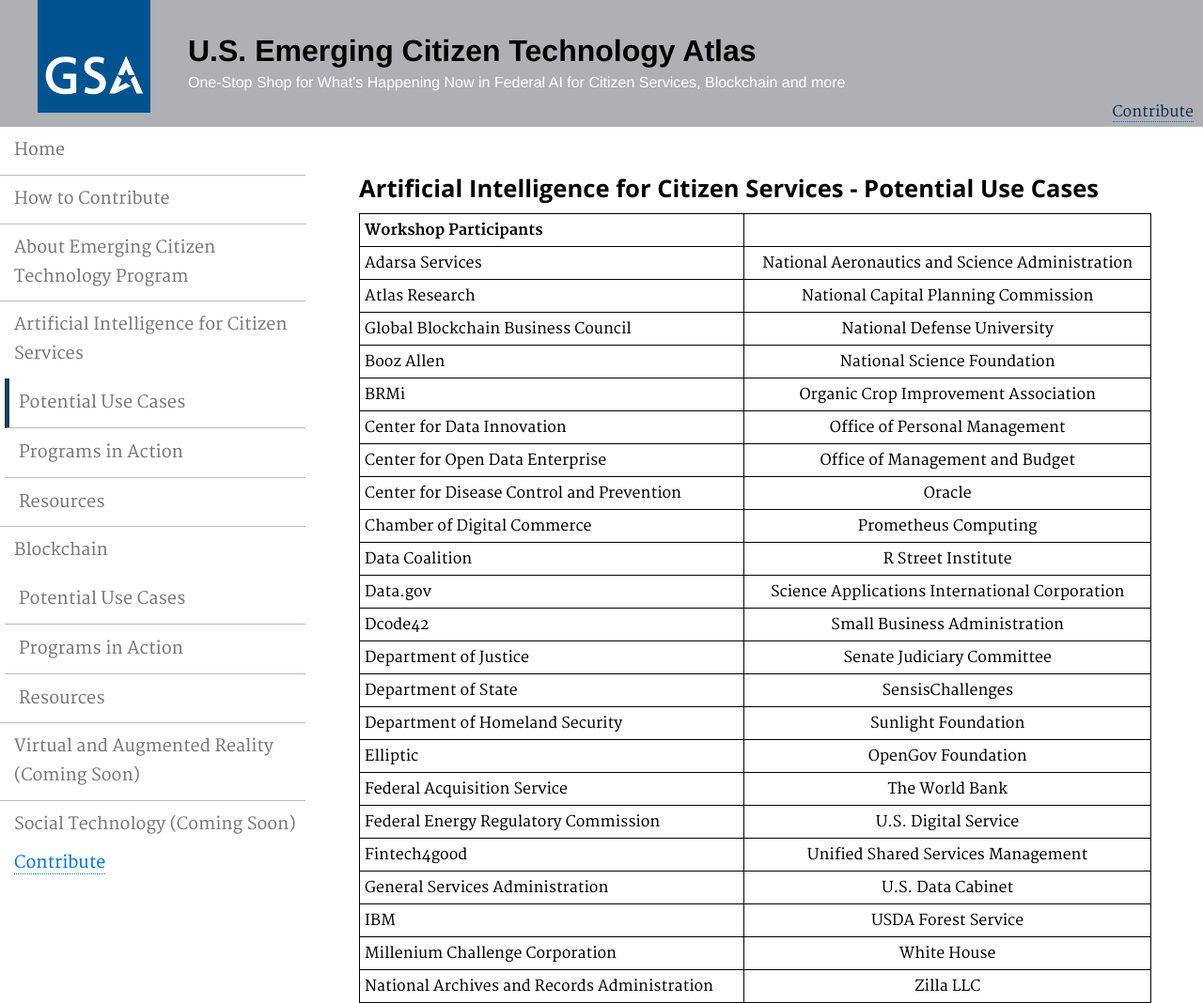
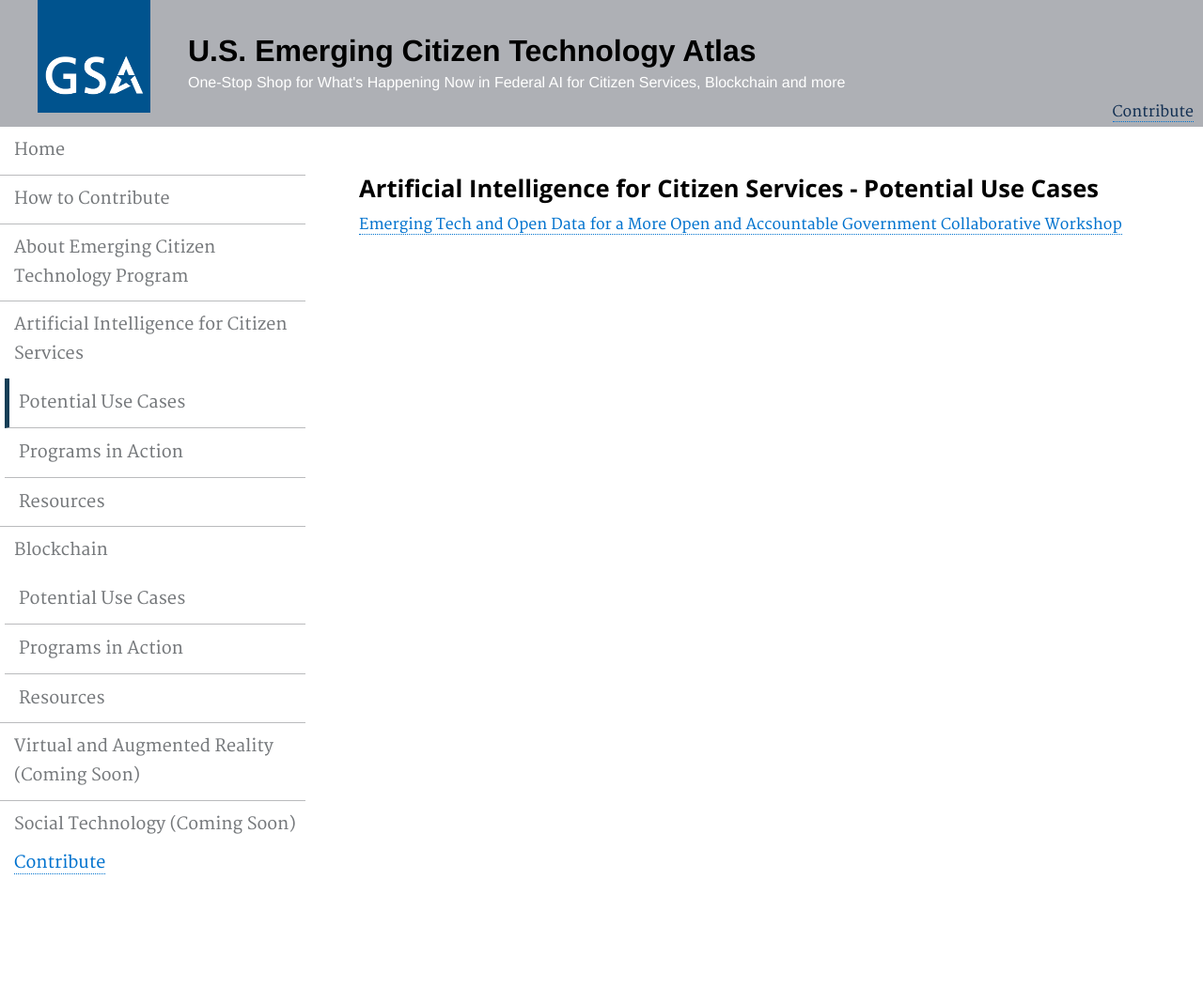
Before and after one commit to GSA/emerging-technology-atlas, a Jekyll site: the page built from pages/artificial-intelligence-federal.md, in a window 1280 px wide. Shown: the whole page at 94% size. Built offline with Jekyll 4.4.1, drawn with Linux system fonts in a browser that asks for light colours; after the commit the page ends 945 px from its top, so only the background shows below that.

Commit message:
Update artificial-intelligence-federal.md

```diff
--- a/pages/artificial-intelligence-federal.md
+++ b/pages/artificial-intelligence-federal.md
@@ -7,28 +7,4 @@ description: ""
 
 ### Artificial Intelligence for Citizen Services - Potential Use Cases
 
-| Workshop Participants                                                                             |
-| ------------------------------------------------|:-----------------------------------------------:|
-| Adarsa Services                                 | National Aeronautics and Science Administration |
-| Atlas Research                                  | National Capital Planning Commission            |
-| Global Blockchain Business Council              | National Defense University                     |
-| Booz Allen                                      | National Science Foundation                     |
-| BRMi                                            | Organic Crop Improvement Association            |
-| Center for Data Innovation                      | Office of Personal Management                   |
-| Center for Open Data Enterprise                 | Office of Management and Budget                 |
-| Center for Disease Control and Prevention       | Oracle                                          |
-| Chamber of Digital Commerce                     | Prometheus Computing                            |
-| Data Coalition                                  | R Street Institute                              |
-| Data.gov                                        | Science Applications International Corporation  |
-| Dcode42                                         | Small Business Administration                   |
-| Department of Justice                           | Senate Judiciary Committee                      |
-| Department of State                             | SensisChallenges                                |
-| Department of Homeland Security                 | Sunlight Foundation                             |
-| Elliptic                                        | OpenGov Foundation                              |
-| Federal Acquisition Service                     | The World Bank                                  |
-| Federal Energy Regulatory Commission            | U.S. Digital Service                            |
-| Fintech4good                                    | Unified Shared Services Management              |
-| General Services Administration                 | U.S. Data Cabinet                               |
-| IBM                                             | USDA Forest Service                             |
-| Millenium Challenge Corporation                 | White House                                     |
-| National Archives and Records Administration    | Zilla LLC                                       |
+<p><a href="https://github.com/emerging-technology-atlas/pages/workshop">Emerging Tech and Open Data for a More Open and Accountable Government Collaborative Workshop</a></p>
```
